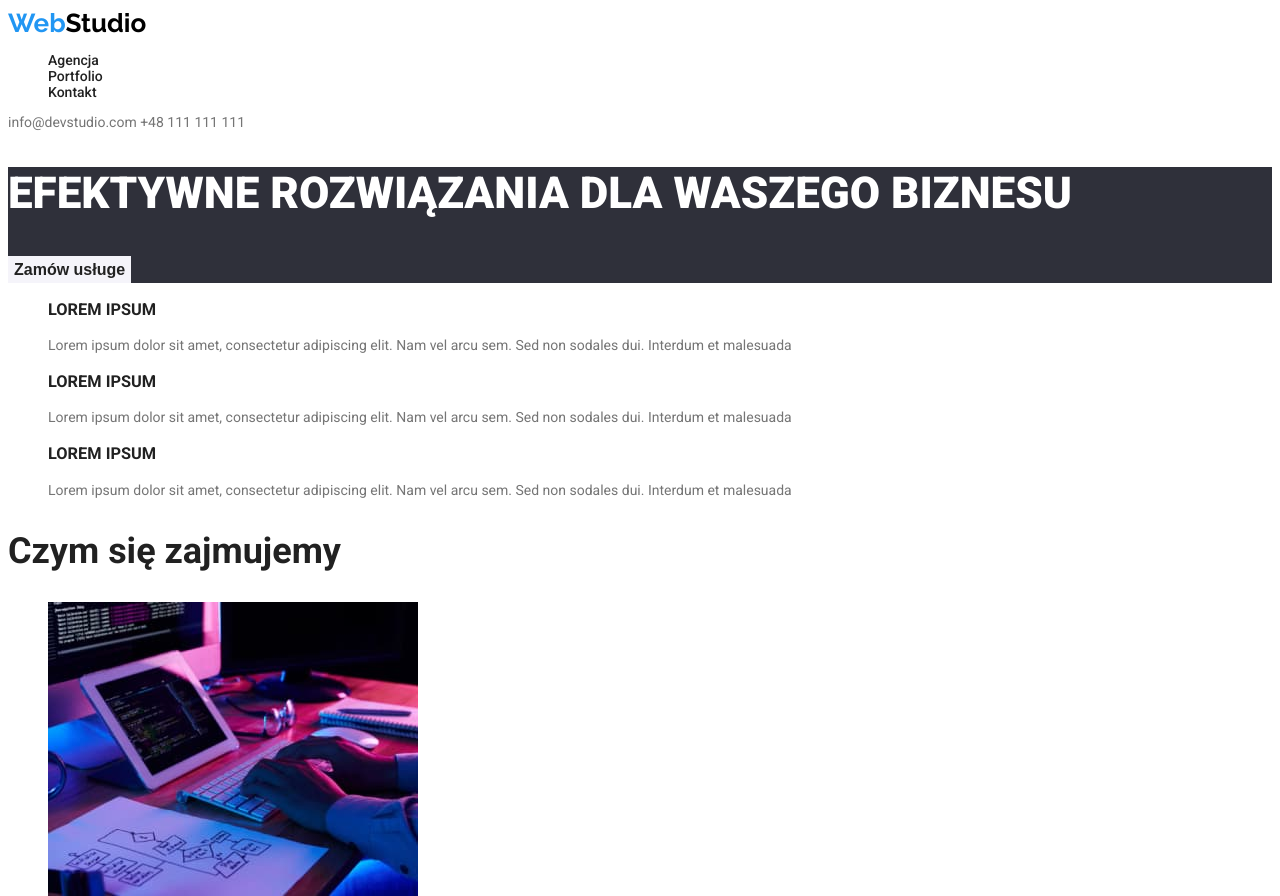
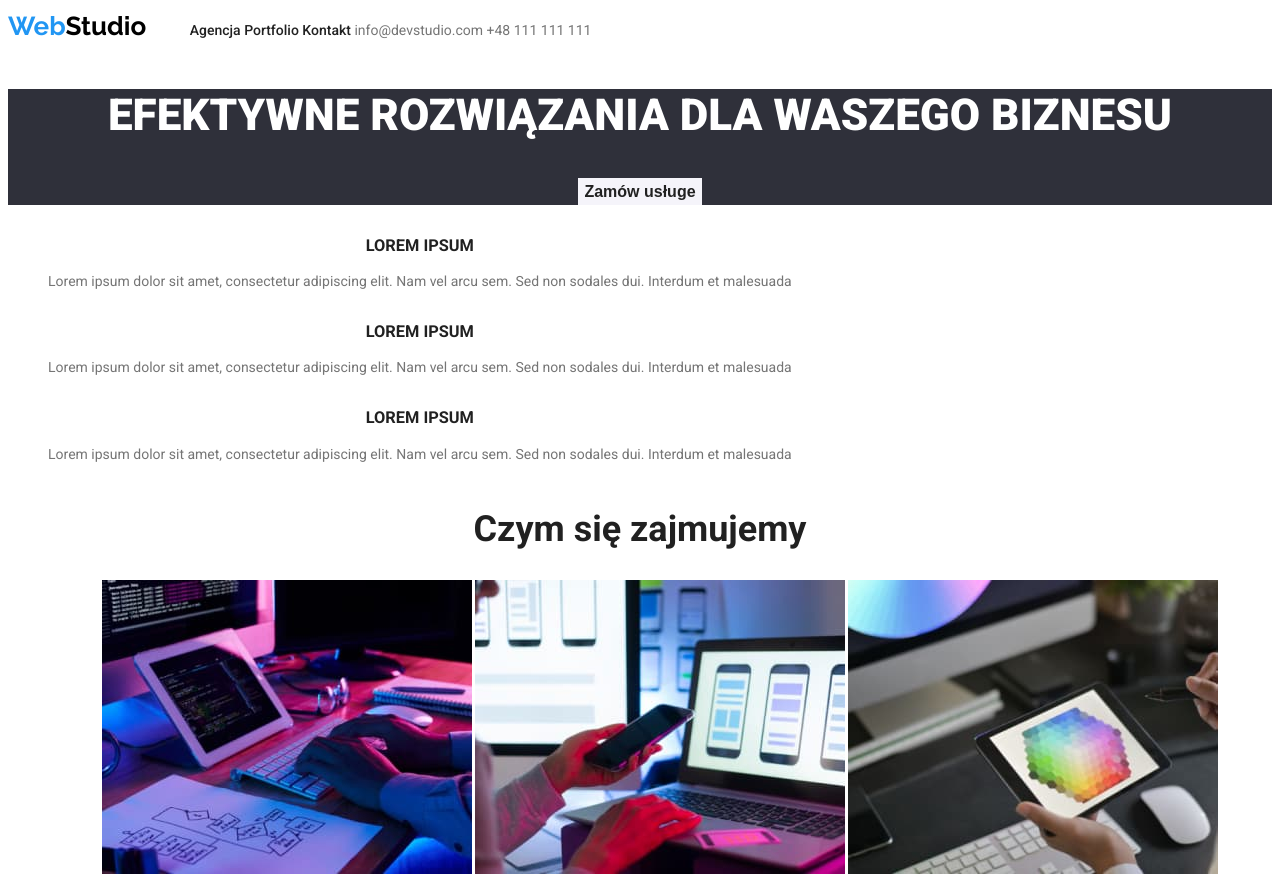
Before and after one commit to GregorJosh/goit-markup-hw-02, a plain HTML site: page index.html in a window 1280 px wide. Shown: the top 896 px of the page. Drawn offline with Linux system fonts and the light colour scheme.

Commit message:
Add some layout properties

```diff
--- a/css/styles.css
+++ b/css/styles.css
@@ -16,6 +16,7 @@ body {
 
 .list-item {
   list-style-type: none;
+  display: inline;
 }
 
 .link {
@@ -56,12 +57,26 @@ body {
 
 .header .logo {
   color: var(--color2);
+  text-align: left;
+}
+
+.header nav {
+  display: inline-block;
+  text-align: left;
+}
+
+.header .link {
+  text-align: right;
 }
 
 .hero-header {
   font-weight: 900;
   font-size: 44px;
   line-height: 1.2;
+}
+
+.hero-section {
+  text-align: center;
 }
 
 .hero-section,
@@ -81,9 +96,14 @@ body {
   line-height: 1.46;
 }
 
+.gallery, .filters {
+  text-align: center;
+}
+
 .section-header {
   color: var(--color3);
   font-size: 36px;
+  text-align: center;
 }
 
 .card {
@@ -97,6 +117,19 @@ body {
 
 .card-description {
   color: var(--color4);
+}
+
+.card,
+.gallery-image,
+.description,
+.link,
+.filter {
+  display: inline-block;
+  text-align: center;
+}
+
+.groups .card {
+  text-align: left;
 }
 
 .filter .button {
```
